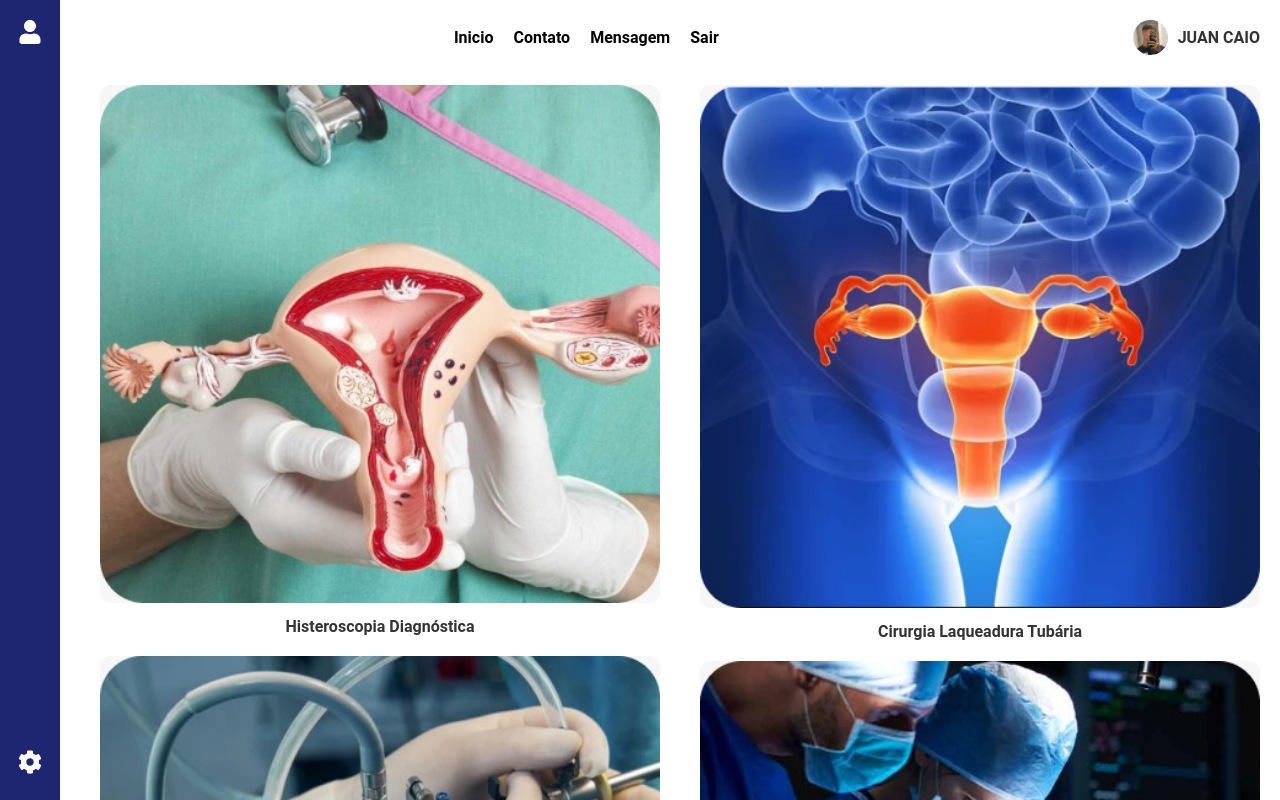
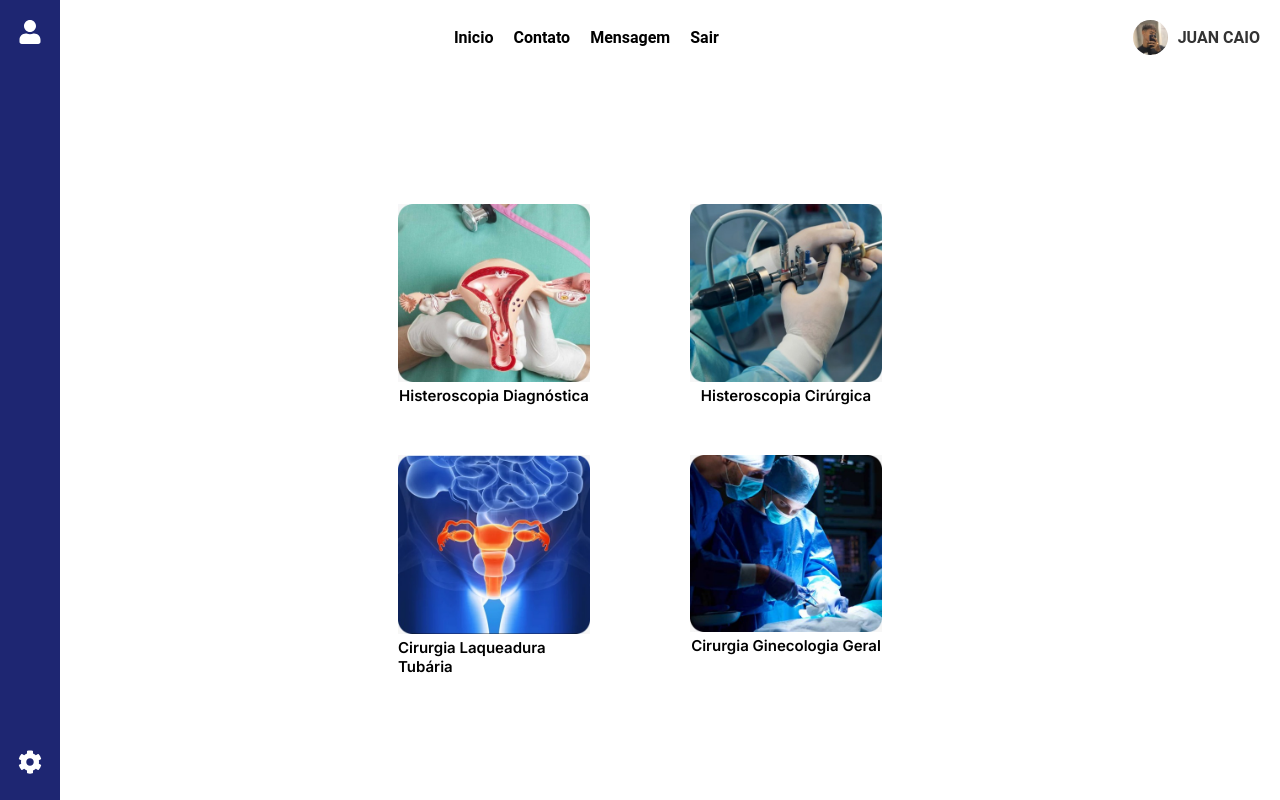
Before and after one commit to PETcisam/PetFilasInteligentes, a React (Create React App) app in the folder FrontendPET/: page /paciente/exames in a window 1280 px wide. Built offline with nearby package versions, Linux system fonts and the light colour scheme.

Commit message:
pagina de ex e cirurgia concluida

```diff
--- a/FrontendPET/src/PacientePages/ConsulAmb.css
+++ b/FrontendPET/src/PacientePages/ConsulAmb.css
@@ -43,46 +43,3 @@
 .col{
   margin-bottom: 60px;
 }
-
-/* css do examecirurgia */
-
-.grid-container2 {
-  margin-left: 80px; /* Espaço para a barra lateral */
-  padding: 20px;
-  display: grid;
-  grid-template-columns: repeat(2, 1fr);
-  gap: 40px;
-}
-
-.coluna1, .coluna2 {
-  display: flex;
-  flex-direction: column;
-  gap: 20px;
-}
-
-.consul-image2 {
-  width: 100%;
-  height: auto;
-  border-radius: 10px;
-  transition: transform 0.3s ease;
-}
-
-.consul-image2:hover {
-  transform: scale(1.05);
-}
-
-.consul-text2 {
-
-  margin-top: 10px;
-  text-align: center;
-  font-weight: bold;
-  color: #333;
-}
-
-/* body {
-  font-family: Arial, sans-serif;
-  background-color: #f4f4f9;
-  margin: 0;
-  padding: 0;
-  box-sizing: border-box;
-} */
--- /dev/null
+++ b/FrontendPET/src/PacientePages/ExameCirurgia.css
@@ -0,0 +1,43 @@
+.grid-container2 {
+
+    display: flex;
+    width: 100%;
+    height: 100vh;
+    flex-direction: column;
+    justify-content: center;
+
+  }
+
+  .linhaex{
+
+    width: 100%;
+    display: flex;
+    justify-content: center;
+    margin-bottom: 50px;
+    margin-left: 50px;
+
+
+  }
+  .consul-image2{
+    width: 100%;
+
+  }
+  .consulimgdiv{
+    width: 15%;
+    margin-right: 100px;
+
+  }
+
+  .consul-text2{
+    color: black;
+    font-family: 'Inter', sans-serif;
+    font-size: 15px;
+    font-weight: 600;
+    display: flex;
+    justify-content: center;
+
+  }
+
+  .consulimgdiv:hover {
+    transform: scale(1.05);
+  }
--- a/FrontendPET/src/PacientePages/ExameCirurgia.js
+++ b/FrontendPET/src/PacientePages/ExameCirurgia.js
@@ -1,6 +1,8 @@
 import { FaUser, FaCog } from 'react-icons/fa';
 import { Link } from 'react-router-dom';
 import  imgperfil from './imgspacient/perfilexemplo.jpg'
+
+import './ExameCirurgia.css'
 
 import img26 from './imgspacient/histerodiagex.jpeg';
 import img27 from './imgspacient/histerocex.jpeg';
@@ -51,29 +53,38 @@ function ExameCirurgia(){
       {/* objeto central */}
 
      <div className='grid-container2'>
-          <div class="coluna1">
+          <div class="linhaex">
+            <div className='consulimgdiv'>
             <Link to="#page2">
               <img src={img26} alt="Exames e Cirurgias" className="consul-image2" />
               <div className="consul-text2">Histeroscopia Diagnóstica</div>
             </Link>
+            </div>
 
+            <div className='consulimgdiv' >
             <Link to="#page2">
               <img src={img27} alt="Exames e Cirurgias" className="consul-image2" />
               <div className="consul-text2">Histeroscopia Cirúrgica</div>
             </Link>
+            </div>
 
           </div>
 
-          <div class="coluna2">
+          <div class="linhaex">
+
+            <div className='consulimgdiv'>
             <Link to="#page2">
               <img src={img28} alt="Exames e Cirurgias" className="consul-image2" />
               <div className="consul-text2">Cirurgia Laqueadura Tubária</div>
             </Link>
+            </div>
 
+            <div className='consulimgdiv'>
             <Link to="#page2">
               <img src={img29} alt="Exames e Cirurgias" className="consul-image2" />
               <div className="consul-text2">Cirurgia Ginecologia Geral</div>
             </Link>
+            </div>
 
           </div>
      </div>
```
